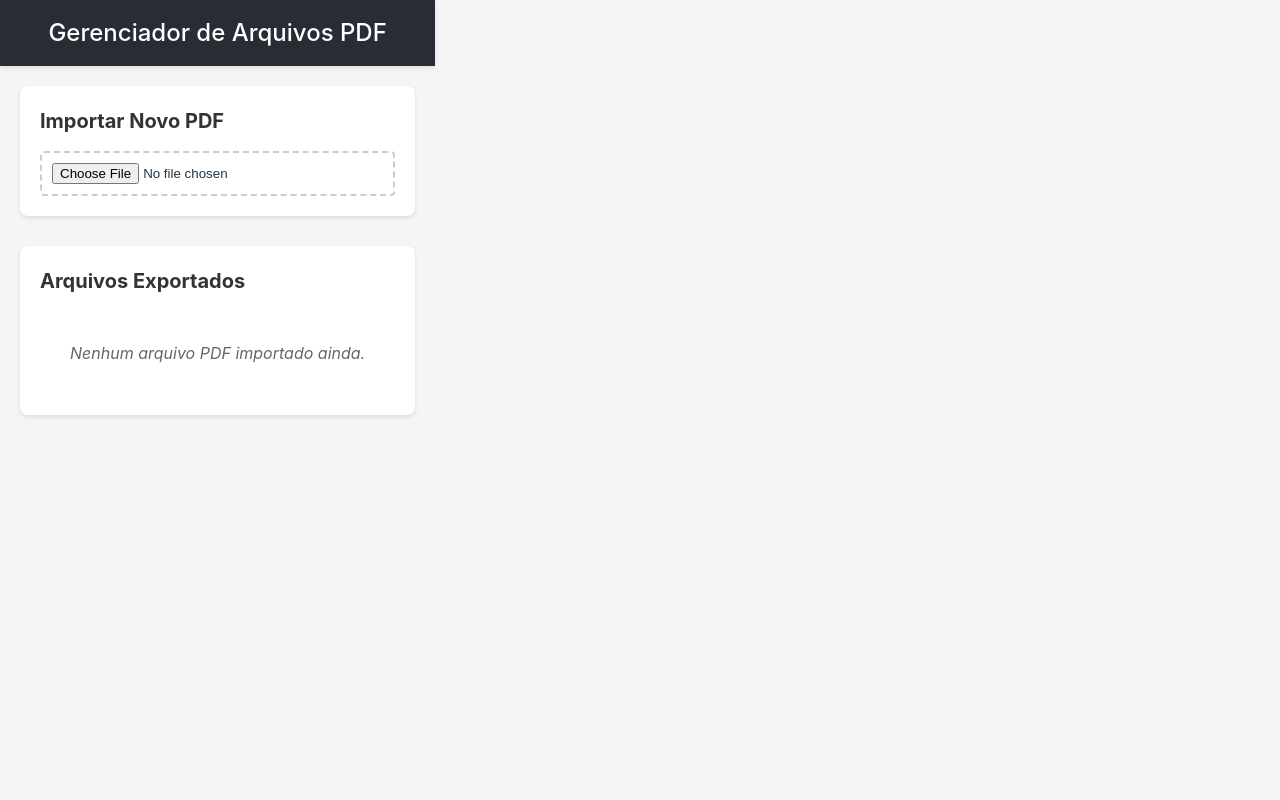
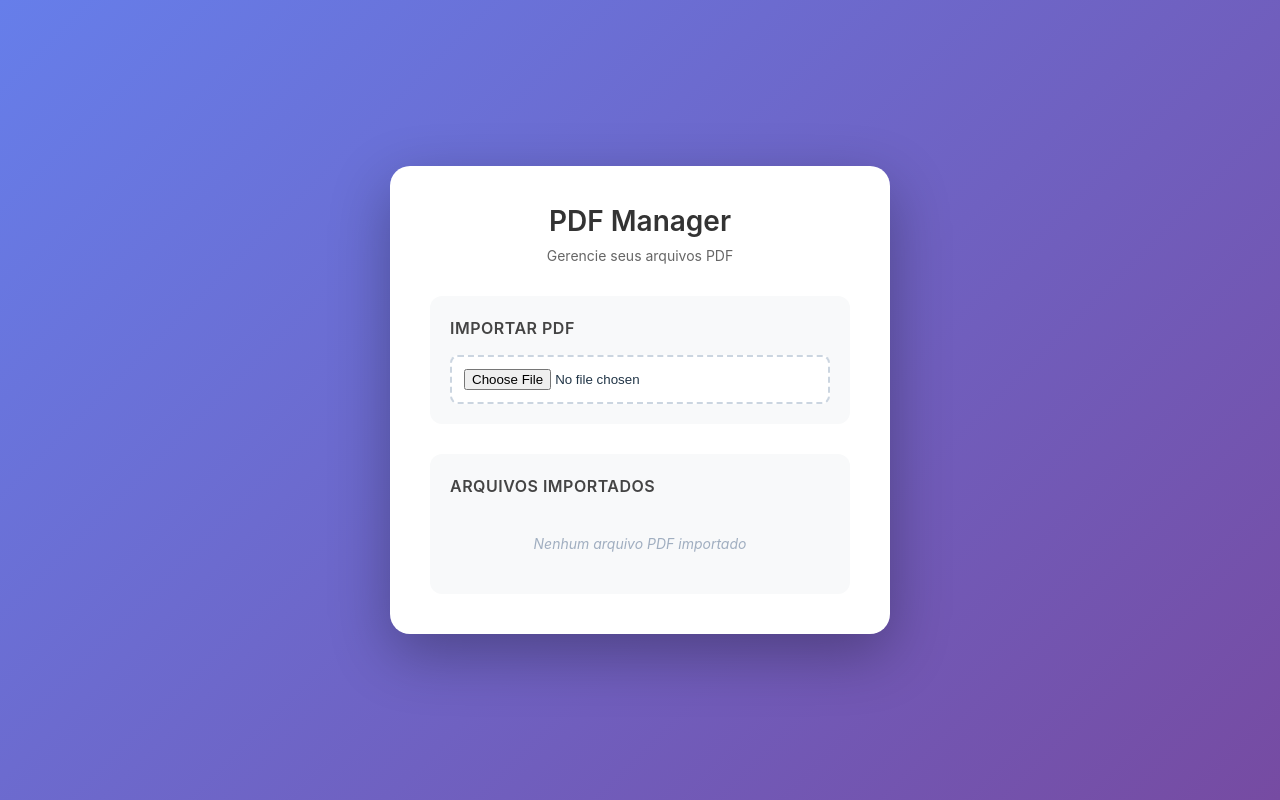
Before and after one commit to jpnc1695/projetoImportacaoArquivos, a React (Vite) app: page / in a window 1280 px wide. Built offline with nearby package versions, Linux system fonts and the light colour scheme.

Commit message:
Ajuste no Layout

```diff
--- a/src/App.css
+++ b/src/App.css
@@ -8,48 +8,91 @@ body {
   font-family: -apple-system, BlinkMacSystemFont, 'Segoe UI', 'Roboto', 'Oxygen',
     'Ubuntu', 'Cantarell', 'Fira Sans', 'Droid Sans', 'Helvetica Neue',
     sans-serif;
-  background-color: #f5f5f5;
+  background: linear-gradient(135deg, #667eea 0%, #764ba2 100%);
+  min-height: 100vh;
+  display: flex;
+  align-items: center;
+  justify-content: center;
+}
+
+#root {
+  width: 100%;
+  display: flex;
+  align-items: center;
+  justify-content: center;
 }
 
 .app {
+  width: 100%;
+  display: flex;
+  align-items: center;
+  justify-content: center;
   min-height: 100vh;
-  display: flex;
-  flex-direction: column;
+  padding: 20px;
 }
 
-.app-header {
-  background-color: #282c34;
-  padding: 20px;
-  color: white;
-  text-align: center;
-  box-shadow: 0 2px 4px rgba(0,0,0,0.1);
+.login-container {
+  width: 100%;
+  display: flex;
+  justify-content: center;
+  align-items: center;
 }
 
-.app-header h1 {
-  font-size: 24px;
-  font-weight: 500;
+.login-box {
+  background: white;
+  border-radius: 20px;
+  box-shadow: 0 20px 60px rgba(0, 0, 0, 0.3);
+  width: 100%;
+  max-width: 500px;
+  max-height: 90vh;
+  overflow-y: auto;
+  padding: 40px;
+  animation: slideUp 0.5s ease;
+  margin: 0 auto;
 }
 
-.app-main {
-  flex: 1;
-  max-width: 1200px;
-  margin: 0 auto;
-  padding: 20px;
-  width: 100%;
+@keyframes slideUp {
+  from {
+    opacity: 0;
+    transform: translateY(20px);
+  }
+  to {
+    opacity: 1;
+    transform: translateY(0);
+  }
+}
+
+.login-header {
+  text-align: center;
+  margin-bottom: 30px;
+}
+
+.login-header h1 {
+  color: #333;
+  font-size: 28px;
+  font-weight: 600;
+  margin-bottom: 8px;
+}
+
+.login-header p {
+  color: #666;
+  font-size: 14px;
 }
 
 .upload-section {
-  background: white;
-  border-radius: 8px;
+  margin-bottom: 30px;
   padding: 20px;
-  margin-bottom: 30px;
-  box-shadow: 0 2px 4px rgba(0,0,0,0.1);
+  background: #f8f9fa;
+  border-radius: 12px;
 }
 
 .upload-section h2 {
-  font-size: 20px;
+  color: #444;
+  font-size: 16px;
+  font-weight: 600;
   margin-bottom: 15px;
-  color: #333;
+  text-transform: uppercase;
+  letter-spacing: 0.5px;
 }
 
 .upload-container {
@@ -59,135 +102,188 @@ body {
 }
 
 .file-input {
-  padding: 10px;
-  border: 2px dashed #ccc;
-  border-radius: 4px;
+  padding: 12px;
+  border: 2px dashed #cbd5e0;
+  border-radius: 8px;
   cursor: pointer;
   width: 100%;
+  background: white;
+  transition: all 0.3s;
 }
 
 .file-input:hover {
-  border-color: #4CAF50;
+  border-color: #667eea;
 }
 
 .selected-file-info {
-  background-color: #e8f5e8;
-  border: 1px solid #4CAF50;
-  border-radius: 4px;
+  background: white;
+  border: 1px solid #667eea;
+  border-radius: 8px;
   padding: 15px;
 }
 
 .selected-file-info p {
-  margin: 5px 0;
-  color: #2c3e50;
+  margin: 8px 0;
+  color: #2d3748;
+  font-size: 14px;
+}
+
+.selected-file-info p strong {
+  color: #4a5568;
+  font-weight: 600;
 }
 
 .upload-button {
-  background-color: #4CAF50;
+  background: linear-gradient(135deg, #667eea 0%, #764ba2 100%);
   color: white;
   border: none;
-  padding: 10px 20px;
-  border-radius: 4px;
+  padding: 12px;
+  border-radius: 8px;
   cursor: pointer;
-  font-size: 16px;
-  margin-top: 10px;
-  transition: background-color 0.3s;
+  font-size: 14px;
+  font-weight: 500;
+  width: 100%;
+  transition: transform 0.2s;
 }
 
 .upload-button:hover {
-  background-color: #45a049;
+  transform: translateY(-2px);
 }
 
 .list-section {
-  background: white;
-  border-radius: 8px;
   padding: 20px;
-  box-shadow: 0 2px 4px rgba(0,0,0,0.1);
+  background: #f8f9fa;
+  border-radius: 12px;
 }
 
 .list-section h2 {
-  font-size: 20px;
+  color: #444;
+  font-size: 16px;
+  font-weight: 600;
   margin-bottom: 15px;
-  color: #333;
+  text-transform: uppercase;
+  letter-spacing: 0.5px;
 }
 
 .empty-message {
   text-align: center;
-  color: #666;
+  color: #a0aec0;
   font-style: italic;
-  padding: 30px;
+  padding: 20px;
+  font-size: 14px;
 }
 
 .pdf-list {
-  overflow-x: auto;
+  display: flex;
+  flex-direction: column;
+  gap: 10px;
 }
 
-.pdf-table {
-  width: 100%;
-  border-collapse: collapse;
-  margin-top: 10px;
+.pdf-item {
+  background: white;
+  border-radius: 8px;
+  padding: 12px;
+  display: flex;
+  align-items: center;
+  justify-content: space-between;
+  box-shadow: 0 2px 4px rgba(0, 0, 0, 0.05);
+  transition: transform 0.2s;
 }
 
-.pdf-table th {
-  background-color: #f8f9fa;
-  color: #333;
-  font-weight: 600;
-  padding: 12px;
-  text-align: left;
-  border-bottom: 2px solid #dee2e6;
+.pdf-item:hover {
+  transform: translateX(5px);
+  box-shadow: 0 4px 8px rgba(0, 0, 0, 0.1);
 }
 
-.pdf-table td {
-  padding: 12px;
-  border-bottom: 1px solid #dee2e6;
+.pdf-info {
+  flex: 1;
+  min-width: 0;
 }
 
-.pdf-table tr:hover {
-  background-color: #f8f9fa;
+.pdf-name {
+  display: block;
+  color: #2d3748;
+  font-size: 14px;
+  font-weight: 500;
+  margin-bottom: 4px;
+  white-space: nowrap;
+  overflow: hidden;
+  text-overflow: ellipsis;
+}
+
+.pdf-details {
+  display: block;
+  color: #718096;
+  font-size: 12px;
 }
 
 .remove-button {
-  background-color: #dc3545;
-  color: white;
+  background: #fed7d7;
+  color: #e53e3e;
   border: none;
-  padding: 6px 12px;
-  border-radius: 4px;
+  width: 28px;
+  height: 28px;
+  border-radius: 6px;
   cursor: pointer;
-  font-size: 14px;
-  transition: background-color 0.3s;
+  font-size: 18px;
+  font-weight: 600;
+  display: flex;
+  align-items: center;
+  justify-content: center;
+  transition: all 0.2s;
+  margin-left: 10px;
 }
 
 .remove-button:hover {
-  background-color: #c82333;
+  background: #e53e3e;
+  color: white;
 }
 
 .pdf-stats {
-  margin-top: 20px;
+  margin-top: 15px;
   padding: 15px;
-  background-color: #f8f9fa;
-  border-radius: 4px;
+  background: white;
+  border-radius: 8px;
   display: flex;
-  gap: 20px;
-  justify-content: flex-end;
+  justify-content: space-between;
+  font-size: 13px;
+  color: #4a5568;
+  font-weight: 500;
+  border-top: 2px solid #e2e8f0;
 }
 
-.pdf-stats p {
-  color: #2c3e50;
-  font-weight: 500;
+/* Scrollbar personalizada */
+.login-box::-webkit-scrollbar {
+  width: 8px;
 }
 
-@media (max-width: 768px) {
-  .app-main {
-    padding: 10px;
+.login-box::-webkit-scrollbar-track {
+  background: #f1f1f1;
+  border-radius: 10px;
+}
+
+.login-box::-webkit-scrollbar-thumb {
+  background: linear-gradient(135deg, #667eea 0%, #764ba2 100%);
+  border-radius: 10px;
+}
+
+.login-box::-webkit-scrollbar-thumb:hover {
+  background: linear-gradient(135deg, #764ba2 0%, #667eea 100%);
+}
+
+/* Responsividade */
+@media (max-width: 600px) {
+  .login-box {
+    padding: 25px;
+    margin: 15px;
   }
 
-  .pdf-table {
-    font-size: 14px;
+  .login-header h1 {
+    font-size: 24px;
   }
 
   .pdf-stats {
     flex-direction: column;
-    gap: 10px;
-    text-align: right;
+    gap: 5px;
   }
 }
--- a/src/App.jsx
+++ b/src/App.jsx
@@ -17,20 +17,16 @@ function App() {
 
   const handleUpload = () => {
     if (selectedFile) {
-      // Adiciona o arquivo à lista
       const newFile = {
         id: Date.now(),
         name: selectedFile.name,
-        size: (selectedFile.size / 1024).toFixed(2), // Tamanho em KB
+        size: (selectedFile.size / 1024).toFixed(2),
         uploadDate: new Date().toLocaleDateString('pt-BR')
       }
 
       setPdfFiles([...pdfFiles, newFile])
       setSelectedFile(null)
-
-      // Limpa o input file
       document.getElementById('pdf-upload').value = ''
-
       alert('Arquivo importado com sucesso!')
     }
   }
@@ -41,13 +37,15 @@ function App() {
 
   return (
     <div className="app">
-      <header className="app-header">
-        <h1>Gerenciador de Arquivos PDF</h1>
-      </header>
+      <div className="login-container">
+        <div className="login-box">
+          <div className="login-header">
+            <h1>PDF Manager</h1>
+            <p>Gerencie seus arquivos PDF</p>
+          </div>
 
-      <main className="app-main">
-        <section className="upload-section">
-          <h2>Importar Novo PDF</h2>
+          <div className="upload-section">
+            <h2>Importar PDF</h2>
             <div className="upload-container">
               <input
                 type="file"
@@ -59,8 +57,8 @@ function App() {
 
               {selectedFile && (
                 <div className="selected-file-info">
-                <p>Arquivo selecionado: {selectedFile.name}</p>
-                <p>Tamanho: {(selectedFile.size / 1024).toFixed(2)} KB</p>
+                  <p><strong>Arquivo:</strong> {selectedFile.name}</p>
+                  <p><strong>Tamanho:</strong> {(selectedFile.size / 1024).toFixed(2)} KB</p>
                   <button
                     onClick={handleUpload}
                     className="upload-button"
@@ -70,53 +68,43 @@ function App() {
                 </div>
               )}
             </div>
-        </section>
+          </div>
 
-        <section className="list-section">
-          <h2>Arquivos Exportados</h2>
+          <div className="list-section">
+            <h2>Arquivos Importados</h2>
 
             {pdfFiles.length === 0 ? (
-            <p className="empty-message">Nenhum arquivo PDF importado ainda.</p>
+              <p className="empty-message">Nenhum arquivo PDF importado</p>
             ) : (
               <div className="pdf-list">
-              <table className="pdf-table">
-                <thead>
-                  <tr>
-                    <th>Nome do Arquivo</th>
-                    <th>Tamanho (KB)</th>
-                    <th>Data de Importação</th>
-                    <th>Ações</th>
-                  </tr>
-                </thead>
-                <tbody>
                 {pdfFiles.map((file) => (
-                    <tr key={file.id}>
-                      <td>{file.name}</td>
-                      <td>{file.size}</td>
-                      <td>{file.uploadDate}</td>
-                      <td>
+                  <div key={file.id} className="pdf-item">
+                    <div className="pdf-info">
+                      <span className="pdf-name">{file.name}</span>
+                      <span className="pdf-details">
+                        {file.size} KB • {file.uploadDate}
+                      </span>
+                    </div>
                     <button
                       onClick={() => handleRemoveFile(file.id)}
                       className="remove-button"
                     >
-                          Remover
+                      ×
                     </button>
-                      </td>
-                    </tr>
+                  </div>
                 ))}
-                </tbody>
-              </table>
 
                 <div className="pdf-stats">
-                <p>Total de arquivos: {pdfFiles.length}</p>
-                <p>Tamanho total: {
+                  <span>Total: {pdfFiles.length} arquivo(s)</span>
+                  <span>Total: {
                     pdfFiles.reduce((total, file) => total + parseFloat(file.size), 0).toFixed(2)
-                } KB</p>
+                  } </span>
                 </div>
               </div>
             )}
-        </section>
-      </main>
+          </div>
+        </div>
+      </div>
     </div>
   )
 }
```
Lines whose indentation alone changed are shown as unchanged.
